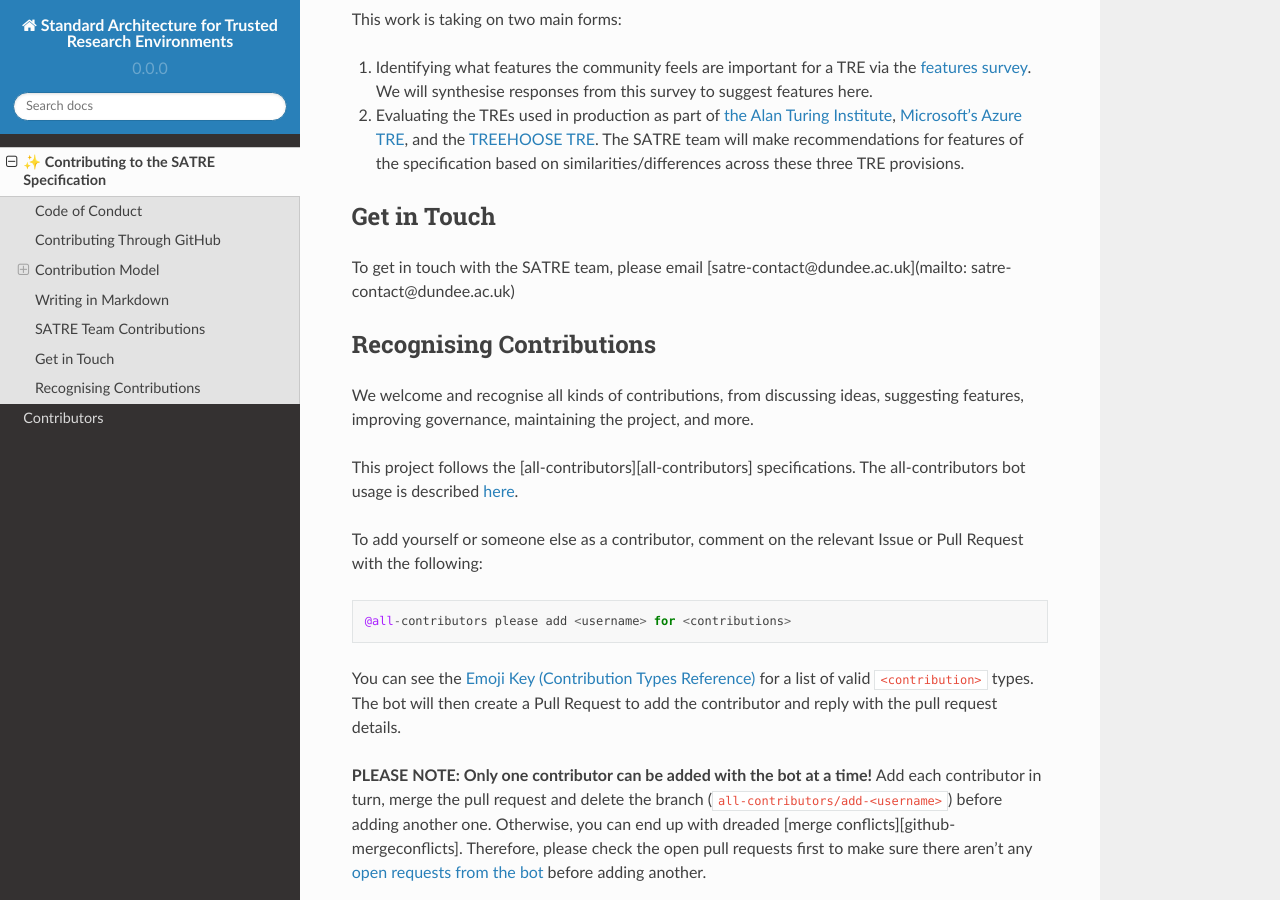
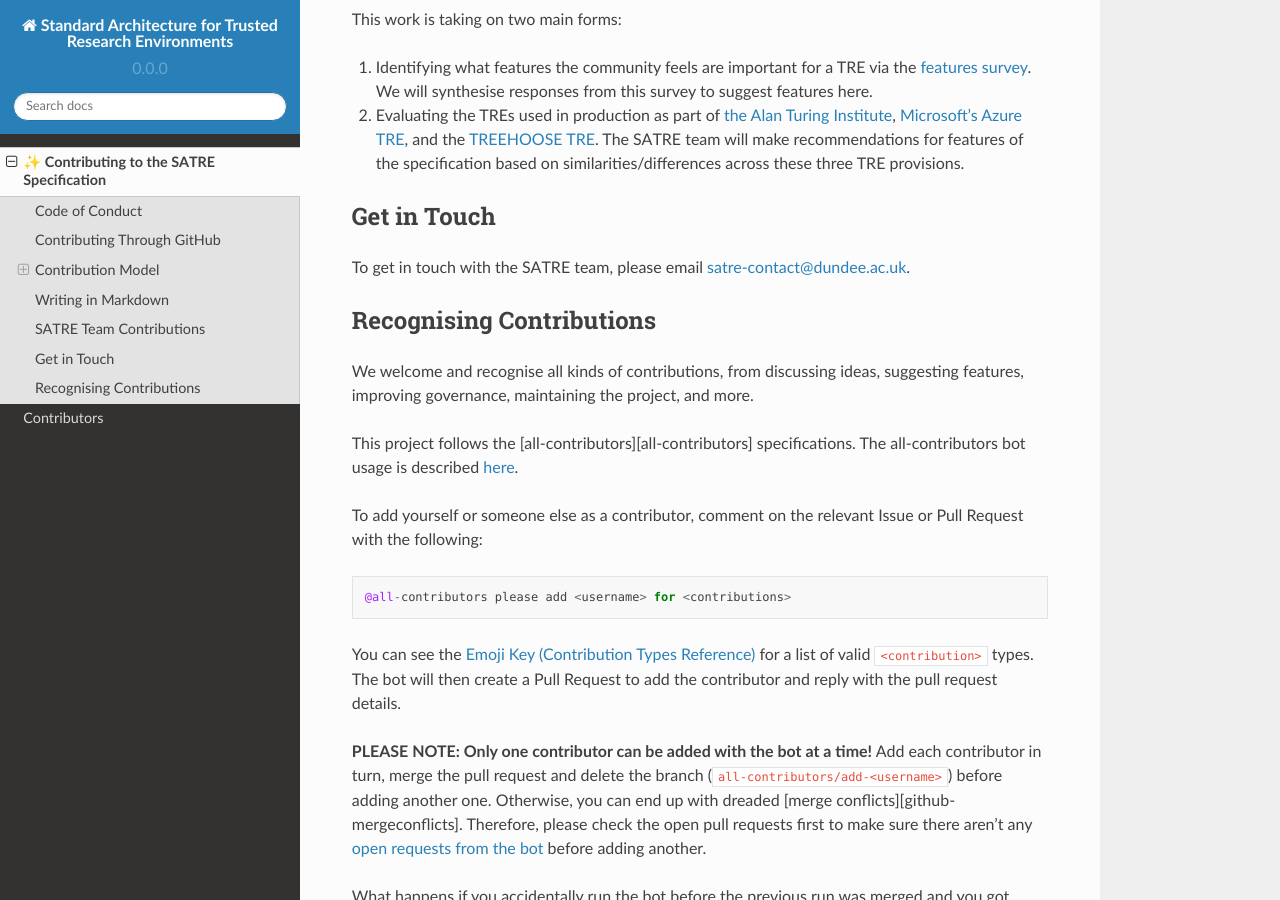
Before and after one commit to sa-tre/satre-specification, a Sphinx documentation site: the page built from docs/source/contributing.md, in a window 1280 px wide and 900 px high, scrolled down 3280 px. Built offline with Sphinx 7.4.7 and the Read the Docs theme 2.0.0, drawn with Linux system fonts in a browser that asks for light colours.

Commit message:
Correct email link

```diff
--- a/docs/source/contributing.md
+++ b/docs/source/contributing.md
@@ -107,7 +107,7 @@ This work is taking on two main forms:
 
 ## Get in Touch
 
-To get in touch with the SATRE team, please email [satre-contact@dundee.ac.uk](mailto: satre-contact@dundee.ac.uk)
+To get in touch with the SATRE team, please email [satre-contact@dundee.ac.uk](mailto:satre-contact@dundee.ac.uk).
 
 ## Recognising Contributions
 
```
